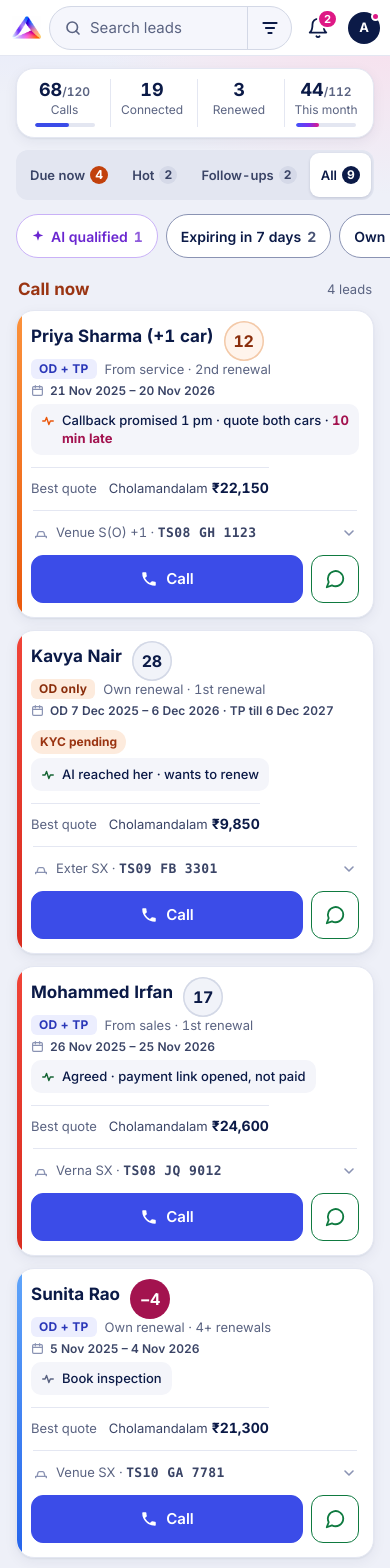
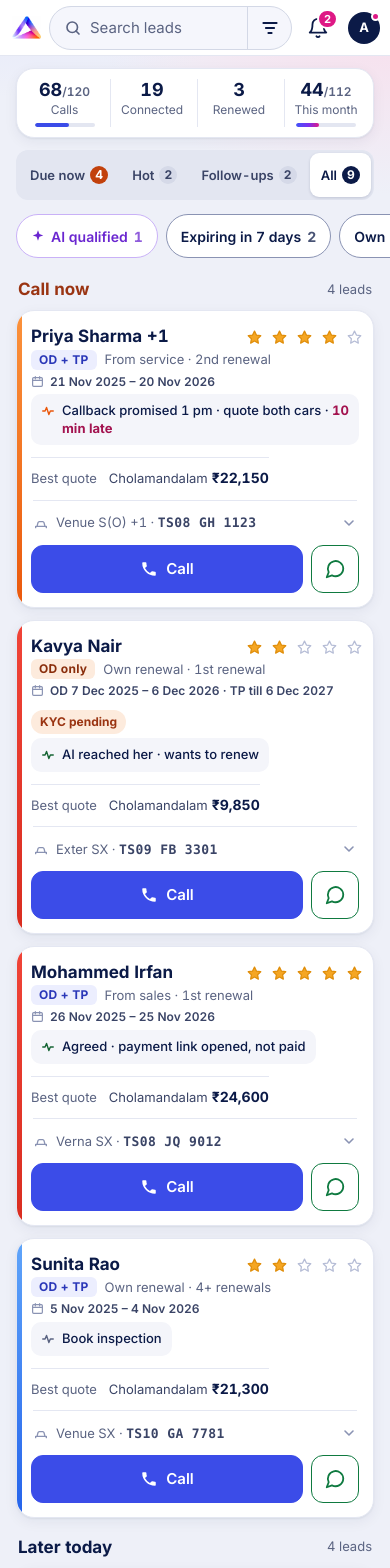
Before and after one commit to sricharithreddy/atom360, a React (Vite) app: page / in a window 390 px wide. Shown: the top 1568 px of the page. Built offline with nearby package versions, Linux system fonts and the light colour scheme.

Commit message:
Phone Today cards: 5-star lead rating (shared with desktop) instead of the days-to-expiry circle
Co-Authored-By: Claude Opus 5.5 <noreply@anthropic.com>
Claude-Session: https://claude.ai/code/session_01DsvJ3mdG8z5mjvrM6PUyJQ

```diff
--- a/src/mobile/css/today.css
+++ b/src/mobile/css/today.css
@@ -84,12 +84,6 @@
 .m-today-bar.-grad > span { background: linear-gradient(90deg, #4154F9, #7B2FF0 55%, #DE1885); }
 .m-today-rtype { display: inline-block; margin-left: 4px; padding: 1px 8px; border-radius: 999px; background: #FDEBDD; color: #8A2E0C; font-size: 12px; font-weight: 800; vertical-align: 1px; }
 
-/* days to expiry: a number in a circle, top right */
-.m-today-top { align-items: flex-start; }
-.m-today-dleft { flex: 0 0 auto; width: 40px; height: 40px; margin: -4px -4px -4px auto; border-radius: 50%; display: inline-flex; align-items: center; justify-content: center; font-size: 16px; font-weight: 800; font-variant-numeric: tabular-nums; letter-spacing: -0.02em; color: var(--ink); background: #F1F3F9; box-shadow: inset 0 0 0 1.5px #D3D8E6; }
-.m-today-dleft.-near { color: #8A2E0C; background: #FFF4EC; box-shadow: inset 0 0 0 1.5px #F3C9A8; }
-.m-today-dleft.-soon { color: #FFFFFF; background: #E8590C; box-shadow: none; }
-.m-today-dleft.-expired { color: #FFFFFF; background: var(--magenta); box-shadow: none; }
 .m-tag.m-today-rtag { background: #FDEBDD; color: #8A2E0C; font-weight: 800; }
 .m-tag.m-today-timetag { background: var(--primary-soft); color: var(--primary-dark); }
 
@@ -140,3 +134,11 @@
 .m-today-cover { align-items: flex-start; }
 .m-today-cover > svg { margin-top: 1px; }
 .m-today-cover-t { min-width: 0; overflow-wrap: anywhere; }
+
+/* lead rating: 5 stars at the top right (the desktop's rating, shared) */
+.m-today-card { position: relative; }
+.m-today-stars { position: absolute; top: 6px; right: 6px; z-index: 2; display: flex; }
+.m-today-star { width: 25px; height: 40px; padding: 0; border: 0; background: transparent; display: inline-flex; align-items: center; justify-content: center; }
+.m-today-star:active { transform: scale(0.9); }
+.m-today-main .m-today-top { padding-right: 124px; }
+.m-today-meta { padding-right: 0; }
--- a/src/mobile/tpl/today.html
+++ b/src/mobile/tpl/today.html
@@ -30,8 +30,9 @@
 <ul class="m-stack">
 <sc-for list="{{ grp.cards }}" as="card">
 <li class="m-card -nopad m-today-card m-mood {{ card.moodCls }}">
+<div class="m-today-stars" role="group" aria-label="{{ card.starLabel }}"><sc-for list="{{ card.stars }}" as="sr"><button type="button" class="m-today-star" aria-pressed="{{ sr.press }}" aria-label="{{ sr.label }}" onClick="{{ sr.pick }}"><svg width="17" height="17" viewBox="0 0 24 24" aria-hidden="true"><path d="M12 3l2.7 5.6 6.1.9-4.4 4.3 1 6.1L12 17l-5.4 2.9 1-6.1L3.2 9.5l6.1-.9z" fill="{{ sr.fill }}" stroke="{{ sr.stroke }}" stroke-width="1.8" stroke-linejoin="round"></path></svg></button></sc-for></div>
 <button type="button" class="m-today-main" onClick="{{ card.open }}">
-<span class="m-today-top"><span class="m-today-name m-clip">{{ card.name }}<span class="m-sr">, {{ card.moodSay }}</span></span><sc-if value="{{ card.hasDays }}"><span class="m-today-dleft {{ card.daysCls }}" role="img" aria-label="{{ card.daysAria }}">{{ card.days }}</span></sc-if></span>
+<span class="m-today-top"><span class="m-today-name m-clip">{{ card.name }}<span class="m-sr">, {{ card.moodSay }}</span></span></span>
 <span class="m-today-meta"><span class="m-today-ptype {{ card.rtypeCls }}"><span class="m-sr">Renewal type </span>{{ card.rtypeText }}</span><sc-if value="{{ card.hasLeadType }}"><span class="m-today-ltype m-clip">{{ card.leadType }}</span></sc-if></span>
 <span class="m-today-cover"><svg width="13" height="13" viewBox="0 0 24 24" fill="none" stroke="currentColor" stroke-width="2.2" stroke-linecap="round" stroke-linejoin="round" aria-hidden="true"><rect x="3" y="5" width="18" height="16" rx="2"></rect><path d="M3 10h18M8 3v4M16 3v4"></path></svg><span class="m-today-cover-t"><sc-if value="{{ card.coverKnown }}"><span class="m-sr">Previous policy cover </span></sc-if>{{ card.cover }}</span></span>
 <sc-if value="{{ card.hasMeta }}"><span class="m-today-tags"><sc-for list="{{ card.tags }}" as="tag"><span class="m-tag {{ tag.cls }}"><sc-if value="{{ tag.ai }}"><svg width="12" height="12" viewBox="0 0 24 24" fill="currentColor" aria-hidden="true"><path d="M12 2l2.4 6.6L21 11l-6.6 2.4L12 20l-2.4-6.6L3 11l6.6-2.4z"></path></svg></sc-if>{{ tag.text }}</span></sc-for></span></sc-if>
--- a/src/mobile/vals/today.ts
+++ b/src/mobile/vals/today.ts
@@ -77,14 +77,6 @@ export default function (v: any, ctx: MobileCtx): any {
     const rawTime = on(c.timeShow) ? String(c.timeChip || '') : '';
     const time = rawTime === 'Call now' ? '' : rawTime.replace(/^Next call\s+/, '');
 
-    // Days to expiry as a number in a circle: negative once the policy has expired
-    const dm = /(\d+)/.exec(String(c.daysLeft || ''));
-    const dn = dm ? parseInt(dm[1], 10) : null;
-    const expired = /expired/i.test(String(c.daysLeft || ''));
-    const days = dn == null ? '' : expired ? '−' + dn : String(dn);
-    const daysCls = expired ? '-expired' : dn != null && dn <= 7 ? '-soon' : dn != null && dn <= 15 ? '-near' : '';
-    const daysAria = expired ? 'Policy expired ' + dn + (dn === 1 ? ' day' : ' days') + ' ago, on ' + c.polDate : dn != null ? dn + (dn === 1 ? ' day' : ' days') + ' to expiry, ends ' + c.polDate : 'Expiry date not known';
-
     const mood = blocked ? '' : (c.aiText === 'AI qualified' ? 'Hot' : moodOf(ctx, c.name));
     const moodCls = MOOD_CLS[mood] || '-none';
     const moodSay = blocked ? 'Calling blocked' : mood ? mood + ' lead' : 'Interest not known';
@@ -112,8 +104,9 @@ export default function (v: any, ctx: MobileCtx): any {
       pulseCls: mood === 'Hot' ? '-good' : mood === 'Warm' ? '-warn' : '',
       vehOpen, vehOpenStr: vehOpen ? 'true' : 'false', vrows,
       toggleVeh: () => { const all = { ...(ctx.self.state.mCardVeh || {}) }; all[key] = !vehOpen; ctx.set({ mCardVeh: all }); },
-      days, daysCls, daysAria, hasDays: !!days,
-      name: c.name, model: c.model, reg: c.reg,
+      stars: (c.stars || []).map((x: any) => ({ label: 'Rate ' + x.label, press: x.press, fill: x.fill === 'none' ? 'transparent' : x.fill, stroke: x.stroke, pick: x.pick })),
+      starLabel: c.starLabel || 'Lead rating',
+      name: String(c.name || '').replace(/ \(\+1 car\)$/, ' +1'), model: c.model, reg: c.reg,
       why: c.why, whyFg: c.whyFg,
       daysLeft: c.daysLeft, daysFg: c.daysFg, polDate: c.polDate,
       time, hasTime: !!time,
```
Also changed, not shown: 1 other file (tests, documents, lock files or other folders).
